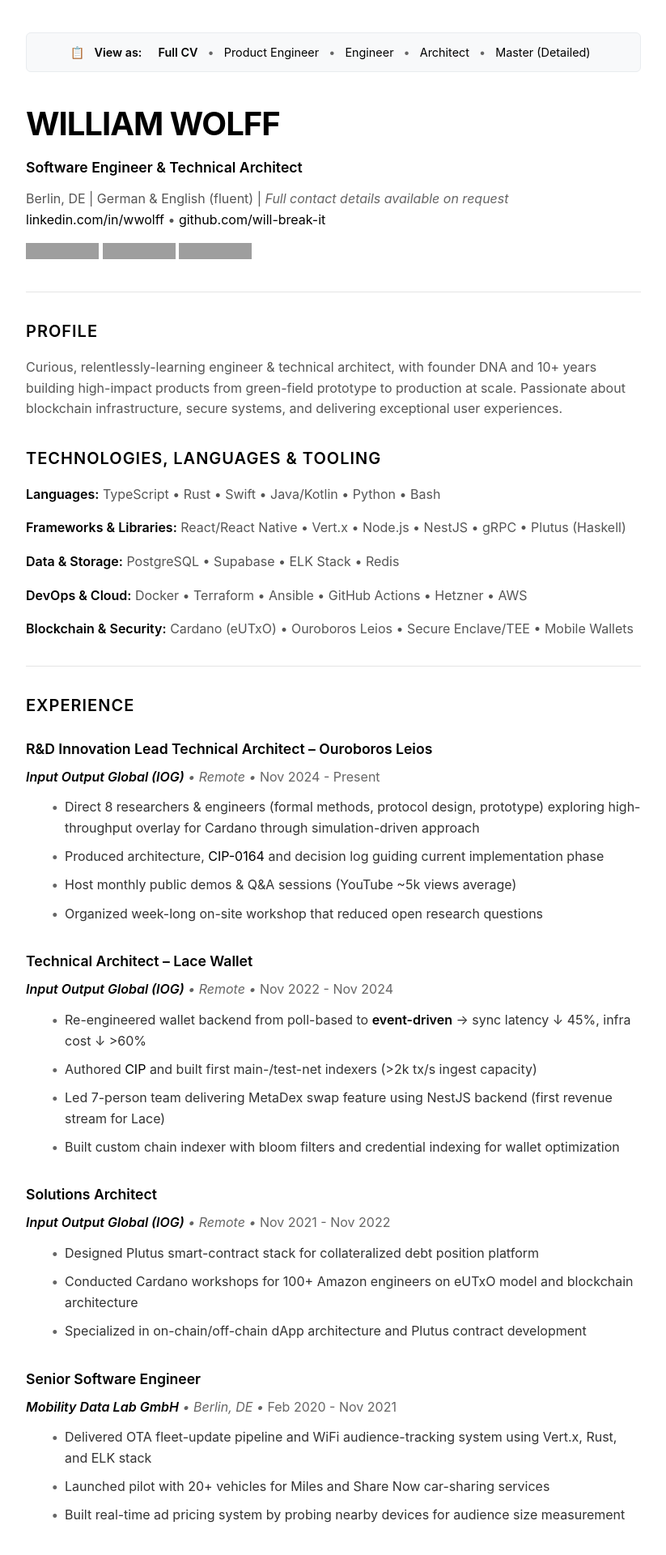
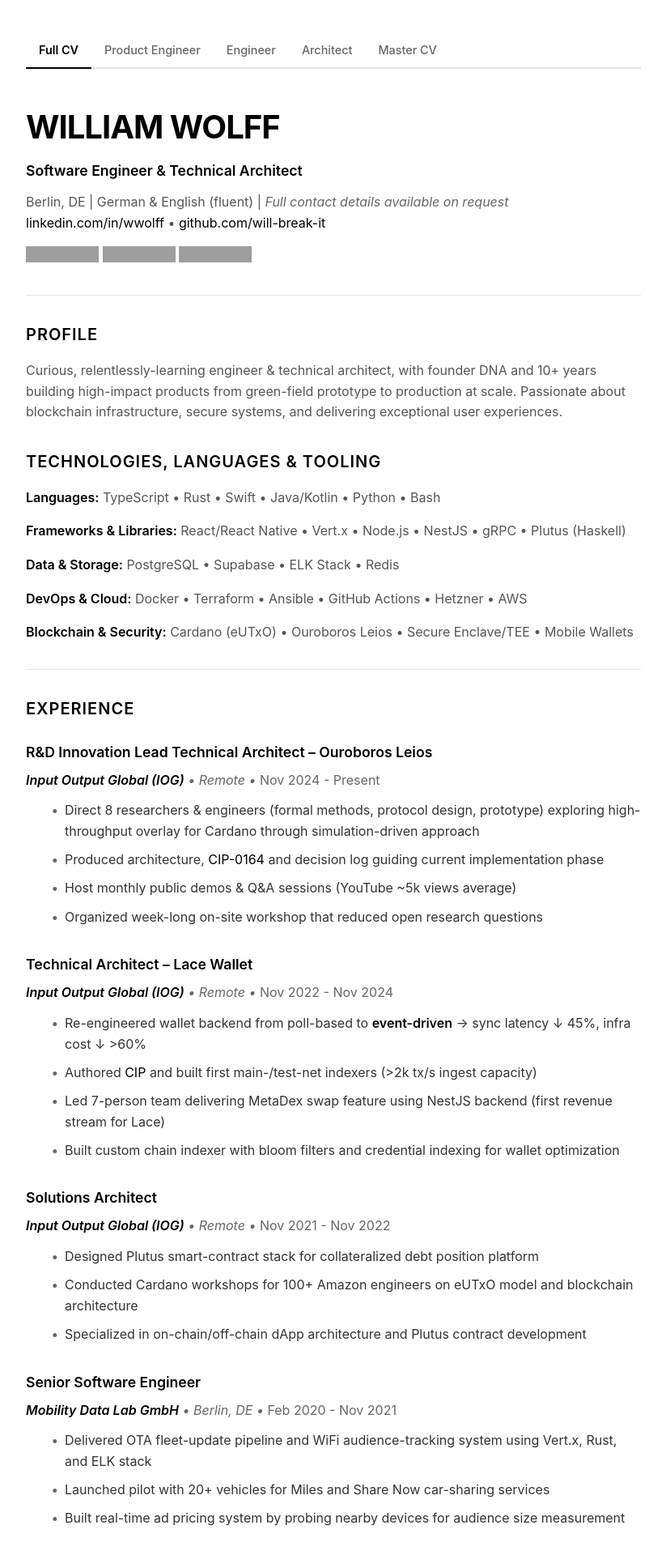
Before and after one commit to will-break-it/will-break-it.github.io, a Jekyll site: the page built from index.md, in a window 1280 px wide. Shown: the top 1920 px of the page at 81% size, without its empty margins (228-1051 px from the left). Built offline with Jekyll 4.4.1, drawn with Linux system fonts in a browser that asks for light colours; grey boxes are pictures that could not be loaded.

Commit message:
design: modernize navigation with clean tab-style layout
Replace emoji-based navigation with professional tab design:
- Clean horizontal tabs with border-bottom indicator
- Active state clearly marked with bold underline
- Hover states for better interactivity
- No emojis or decorative elements
- Semantic HTML (nav element)
- Responsive flexbox layout

```diff
--- a/assets/css/style.scss
+++ b/assets/css/style.scss
@@ -152,34 +152,36 @@
 
 // Resume navigation
 .resume-nav {
-  background-color: #f8f9fa;
-  border: 1px solid #e9ecef;
-  border-radius: 6px;
-  padding: 12px 16px;
-  margin-bottom: 2rem;
-  font-size: 0.9rem;
-  text-align: center;
-  color: #666;
+  border-bottom: 2px solid #e5e5e5;
+  margin-bottom: 2.5rem;
+  padding-bottom: 0;
+  display: flex;
+  gap: 0;
+  flex-wrap: wrap;
 }
 
-.resume-nav a {
-  color: #000;
+.resume-nav a,
+.resume-nav .active {
+  color: #666;
   text-decoration: none;
-  border-bottom: 1px solid transparent;
+  padding: 10px 16px;
+  display: inline-block;
+  border-bottom: 2px solid transparent;
+  margin-bottom: -2px;
   transition: all 0.2s ease;
-  padding: 4px 8px;
-  border-radius: 3px;
+  font-size: 0.9rem;
+  font-weight: 500;
 }
 
 .resume-nav a:hover {
-  background-color: #e9ecef;
-  border-bottom-color: transparent;
+  color: #000;
+  border-bottom-color: #666;
 }
 
-.resume-nav strong {
+.resume-nav .active {
   color: #000;
+  border-bottom-color: #000;
   font-weight: 600;
-  padding: 4px 8px;
 }
 
 // Responsive design
--- a/index.md
+++ b/index.md
@@ -3,9 +3,13 @@
 title: William Wolff - Software Engineer & Technical Architect
 ---
 
-<div class="resume-nav">
-📋 <strong>View as:</strong> <strong>Full CV</strong> • <a href="/product-engineer">Product Engineer</a> • <a href="/engineering">Engineer</a> • <a href="/architect">Architect</a> • <a href="/master-cv">Master (Detailed)</a>
-</div>
+<nav class="resume-nav">
+  <span class="active">Full CV</span>
+  <a href="/product-engineer">Product Engineer</a>
+  <a href="/engineering">Engineer</a>
+  <a href="/architect">Architect</a>
+  <a href="/master-cv">Master CV</a>
+</nav>
 
 # WILLIAM WOLFF
 **Software Engineer & Technical Architect**
```
Also changed, not shown: architect.md (+7 -3 lines), engineering.md (+7 -3 lines), master-cv.md (+7 -3 lines), product-engineer.md (+7 -3 lines).
